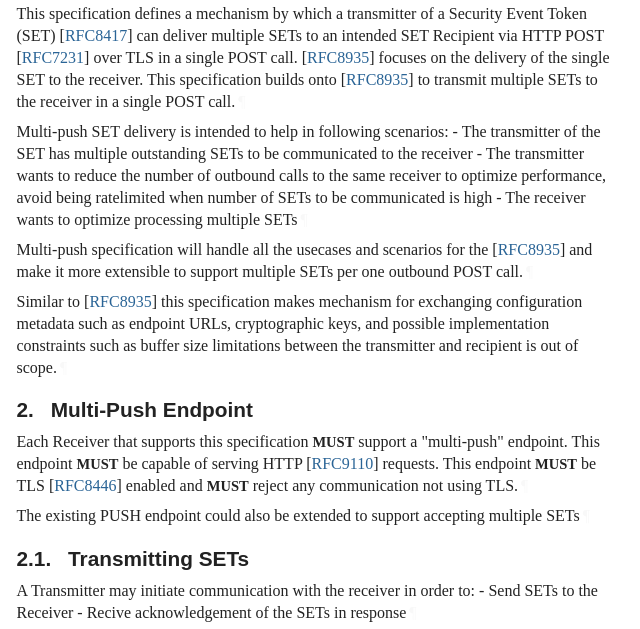
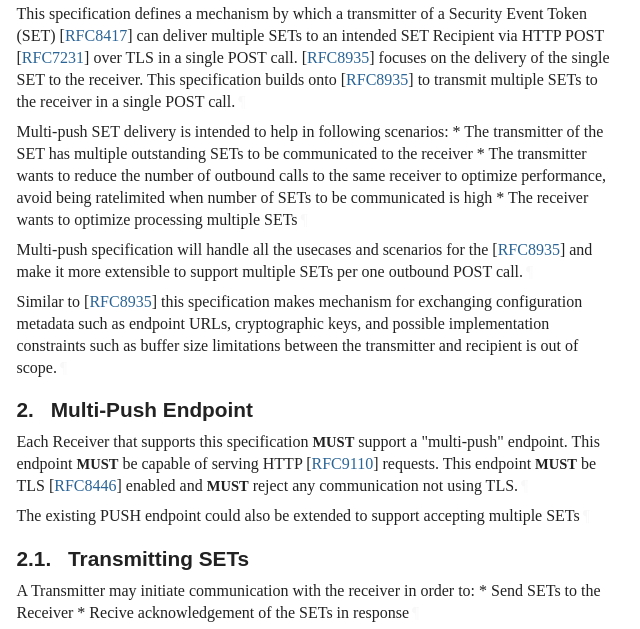
Before and after one commit to aaronpk/draft-deshpande-secevent-http-multi-push, a plain HTML site: page draft-deshpande-secevent-http-multi-push.html in a window 1280 px wide. Shown: the part 940-1569 px from the top of the page, 108-748 px from the left. Drawn offline with Linux system fonts and the light colour scheme; a web font is replaced by a local one.

Commit message:
Script updating gh-pages from f7bb9a8. [ci skip]

```diff
--- a/draft-deshpande-secevent-http-multi-push.html
+++ b/draft-deshpande-secevent-http-multi-push.html
@@ -1190,9 +1190,9 @@ failed transmission via the HTTP response.<a href="#section-abstract-1" class="p
       </h2>
 <p id="section-1-1">This specification defines a mechanism by which a transmitter of a Security Event Token (SET) <span>[<a href="#RFC8417" class="cite xref">RFC8417</a>]</span> can deliver multiple SETs to an intended SET Recipient via HTTP POST <span>[<a href="#RFC7231" class="cite xref">RFC7231</a>]</span> over TLS in a single POST call. <span>[<a href="#RFC8935" class="cite xref">RFC8935</a>]</span> focuses on the delivery of the single SET to the receiver. This specification builds onto <span>[<a href="#RFC8935" class="cite xref">RFC8935</a>]</span> to transmit multiple SETs to the receiver in a single POST call.<a href="#section-1-1" class="pilcrow">¶</a></p>
 <p id="section-1-2">Multi-push SET delivery is intended to help in following scenarios:
- - The transmitter of the SET has multiple outstanding SETs to be communicated to the receiver
- - The transmitter wants to reduce the number of outbound calls to the same receiver to optimize performance, avoid being ratelimited when number of SETs to be communicated is high
- - The receiver wants to optimize processing multiple SETs<a href="#section-1-2" class="pilcrow">¶</a></p>
+ * The transmitter of the SET has multiple outstanding SETs to be communicated to the receiver
+ * The transmitter wants to reduce the number of outbound calls to the same receiver to optimize performance, avoid being ratelimited when number of SETs to be communicated is high
+ * The receiver wants to optimize processing multiple SETs<a href="#section-1-2" class="pilcrow">¶</a></p>
 <p id="section-1-3">Multi-push specification will handle all the usecases and scenarios for the <span>[<a href="#RFC8935" class="cite xref">RFC8935</a>]</span> and make it more extensible to support multiple SETs per one outbound POST call.<a href="#section-1-3" class="pilcrow">¶</a></p>
 <p id="section-1-4">Similar to <span>[<a href="#RFC8935" class="cite xref">RFC8935</a>]</span> this specification makes mechanism for exchanging configuration metadata such as endpoint URLs, cryptographic keys, and possible implementation constraints such as buffer size limitations between the transmitter and recipient is out of scope.<a href="#section-1-4" class="pilcrow">¶</a></p>
 </section>
@@ -1210,8 +1210,8 @@ failed transmission via the HTTP response.<a href="#section-abstract-1" class="p
 <a href="#section-2.1" class="section-number selfRef">2.1. </a><a href="#name-transmitting-sets" class="section-name selfRef">Transmitting SETs</a>
         </h3>
 <p id="section-2.1-1">A Transmitter may initiate communication with the receiver in order to:
- - Send SETs to the Receiver
- - Recive acknowledgement of the SETs in response<a href="#section-2.1-1" class="pilcrow">¶</a></p>
+ * Send SETs to the Receiver
+ * Recive acknowledgement of the SETs in response<a href="#section-2.1-1" class="pilcrow">¶</a></p>
 <p id="section-2.1-2">The body of this request is of the content type "application/json". It <span class="bcp14">MAY</span> contains the following fields:<a href="#section-2.1-2" class="pilcrow">¶</a></p>
 <p id="section-2.1-3"><code>sets</code>
           <span class="bcp14">OPTIONAL</span>. A JSON object containing key-value pairs in which the key of a field is a string that contains the jti value of the SET that is specified in the value of the field. This field <span class="bcp14">MAY</span> be omitted to indicate that no SETs are being delivered by the initiator in this communication. The Transmitter <span class="bcp14">SHOULD</span> limit 20 SETs in the sets.<a href="#section-2.1-3" class="pilcrow">¶</a></p>
```
Also changed, not shown: draft-deshpande-secevent-http-multi-push.txt.
